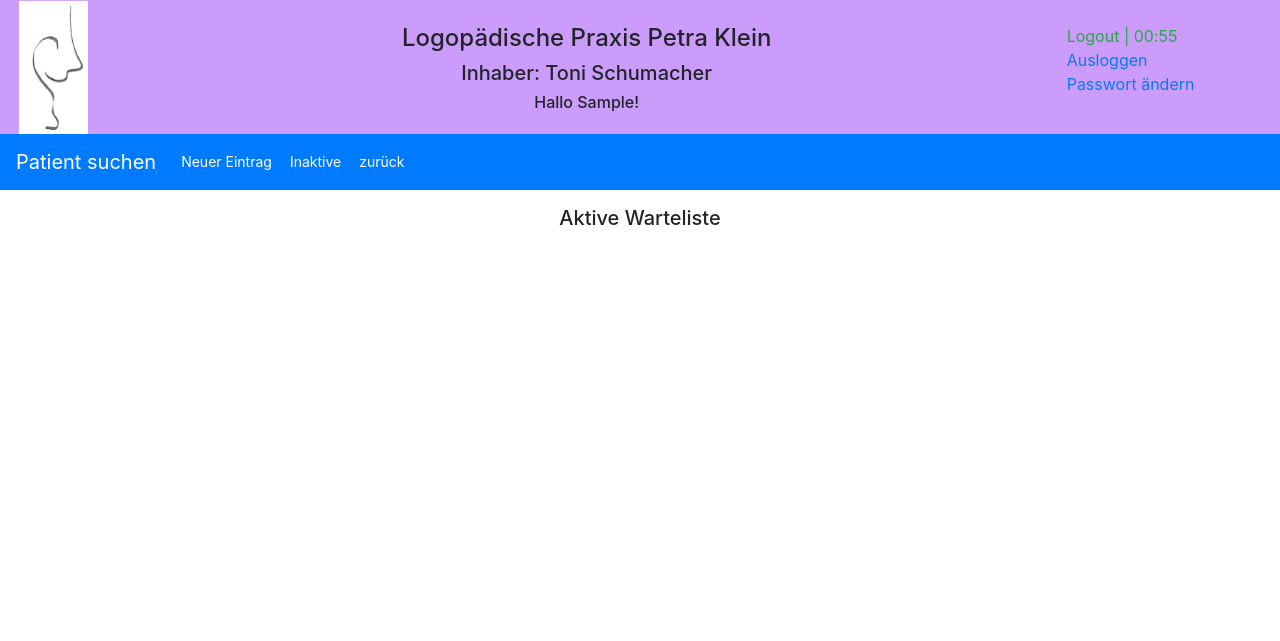
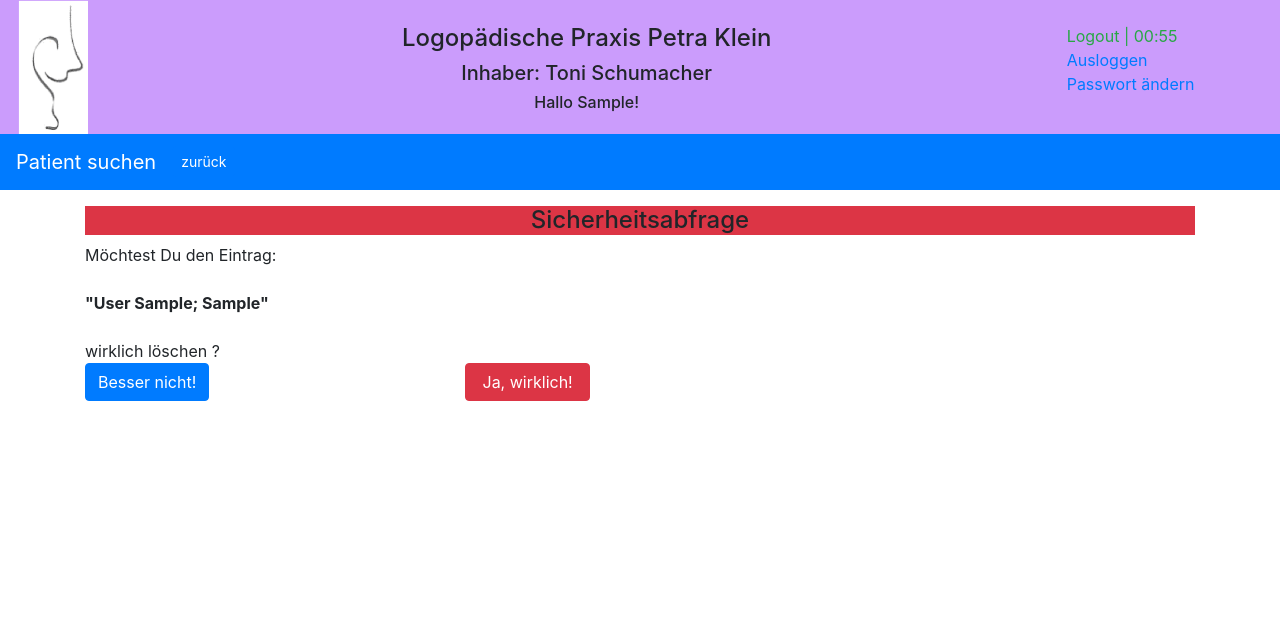
Before and after one commit to nkrings-nettersheim/logopaedie, a Django app: page /reports/delete/waitlistitem/1/ in a window 1280 px wide. Shown: the top 641 px of the page. Run offline with Django 3.2, Linux system fonts and the light colour scheme; a user stored in the database is signed in; tables that the repository leaves empty hold one stand-in row (values such as "Sample post"); data that the repository does not hold is empty; parts of the project's set-up code (start-up, migrations or seed data) failed here and were passed over; some libraries are stand-ins or nearby versions.

Commit message:
Version 2.41 waitlist

```diff
--- a/reports/forms.py
+++ b/reports/forms.py
@@ -1370,7 +1370,7 @@ class WaitlistForm(forms.ModelForm):
         )
     )
 #    pa_something_else = forms.CharField(widget=CKEditorWidget(config_name='something'))
-    wl_information = forms.CharField(widget=CKEditorWidget(config_name='something'))
+    wl_information = forms.CharField(required=False, widget=CKEditorWidget(config_name='something'))
 
     GENDER = (
         ('1', 'weiblich'),
--- a/reports/templates/reports/waitlist.html
+++ b/reports/templates/reports/waitlist.html
@@ -19,11 +19,11 @@
         </li>
         {% if status == 'True' %}
             <li class="nav-item">
-              <a class="btn btn-primary btn-sm" href="{% url 'reports:waitlist' False%}" role="button">Inaktive</a>
+              <a class="btn btn-primary btn-sm" href="{% url 'reports:waitlist' False%}" role="button">Pat. wo anders / sonstiges</a>
             </li>
         {% else %}
             <li class="nav-item">
-              <a class="btn btn-primary btn-sm" href="{% url 'reports:waitlist' True%}" role="button">Aktive</a>
+              <a class="btn btn-primary btn-sm" href="{% url 'reports:waitlist' True %}" role="button">Warteliste</a>
             </li>
         {% endif %}
         <li class="nav-item">
@@ -39,11 +39,11 @@
     <p></p>
     <div class="container">
         <div class="row">
-            <div class="col-sm-12">
+            <div class="col-sm-12 ">
                 {% if status == 'True' %}
-                <h5><center>Aktive Warteliste</center></h5>
+                <h1 class="display-4 bg-success"><center>Warteliste</center></h1>
                 {% else %}
-                <h5><center>Inaktive Warteliste</center></h5>
+                <h1  class="display-4 bg-danger"><center>Pat. wo anders / sonstiges</center></h1>
                 {% endif %}
             </div>
         </div>
@@ -77,7 +77,7 @@
             <div class="col-sm-4 inline">
                 <strong><a href="{% url 'reports:edit_waitlist' item.id %}">{{ item.wl_last_name}} {{ item.wl_first_name}}</a></strong>
             </div>
-            {% if 'Nettersheim' in item.wl_city %}
+            {% if 'Nett' in item.wl_city %}
                 <div class="col-sm-4 inline text-success">
                     <strong>{{ item.wl_city}}</strong>
                 </div>
@@ -151,7 +151,7 @@
         <div class="row">
             {% if status == 'True' %}
             <div class="col-sm-2 inline">
-                    <a href="{% url 'reports:copy_waitlist_item' item.id%}">
+                    <a href="{% url 'reports:copy_waitlist_item' item.id %}">
                         <button type="button" class="btn btn-primary btn-sm"><i class="fa fa-floppy-o"> Patient anlegen</i></button>
                     </a>
             </div>
@@ -159,7 +159,7 @@
                 &nbsp;
             </div>
             <div class="col-sm-2 inline">
-                 <a href="{% url 'reports:set_waitlist_item_inactive' item.id%}">
+                 <a href="{% url 'reports:set_waitlist_item_inactive' item.id %}">
                        <button type="button" class="btn btn-primary btn-sm"><i class="fa fa-square-o" aria-hidden="true"> Inaktive setzen</i></button>
                  </a>
             </div>
@@ -167,7 +167,7 @@
 
             {% if request.user.groups.all.0.name == 'Fachadmin' or request.user.groups.all.1.name == 'Fachadmin' or request.user.groups.all.2.name == 'Fachadmin'%}
             <div class="col-sm-2 inline">
-                    <a href="{% url 'reports:delete_waitlist_item' item.id%}">
+                    <a href="{% url 'reports:delete_waitlist_item' item.id %}">
                         <button type="button" class="btn btn-danger btn-sm"><i class="fa fa-trash"> löschen</i></button>
                     </a>
             </div>
@@ -180,7 +180,7 @@
                 &nbsp;
             </div>
             <div class="col-sm-2 inline">
-                 <a href="{% url 'reports:set_waitlist_item_active' item.id%}">
+                 <a href="{% url 'reports:set_waitlist_item_active' item.id %}">
                        <button type="button" class="btn btn-primary btn-sm"><i class="fa fa-check-square-o" aria-hidden="true"> Aktive setzen</i></button>
                  </a>
             </div>
--- /dev/null
+++ b/reports/templates/reports/waitlist_confirm_delete.html
@@ -0,0 +1,47 @@
+{% extends "base.html" %}
+
+{% block extrahead %}
+    {% load static %}
+    <link rel="stylesheet" href="{% static 'reports/style_e2.css' %}">
+{% endblock %}
+{% block nav %}
+<nav class="navbar navbar-expand-sm bg-primary navbar-dark">
+  <a class="navbar-brand" href="{% url 'reports:index' %}" >Patient suchen</a>
+  <button class="navbar-toggler" type="button" data-toggle="collapse" data-target="#collapsibleNavbar">
+    <span class="navbar-toggler-icon"></span>
+  </button>
+  <div class="collapse navbar-collapse" id="collapsibleNavbar">
+    <ul class="navbar-nav">
+        <li class="nav-item">
+          <a class="btn btn-primary btn-sm" href="{% url 'reports:waitlist' True %}" role="button">zurück</a>
+        </li>
+    </ul>
+  </div>
+</nav>
+{% endblock %}
+
+{% block content %}
+<content>
+    <p></p>
+    <div class="container">
+        <div class="row">
+            <div class="col-sm">
+                <h4 class="bg-danger"><center>Sicherheitsabfrage</center></h4>
+            </div>
+        </div>
+    <form method="post">{% csrf_token %}
+        <div class="row">
+            <div class="col-sm-4">Möchtest Du den Eintrag: <br><br><strong>"{{ waitlist }}"</strong> <br><br>wirklich löschen ?</div>
+
+            <div class="col-sm"></div>
+        </div>
+        <div class="row">
+            <div class="col-sm-4"><a class="btn btn-primary" href="{% url 'reports:waitlist' False %}" role="button">Besser nicht!</a></div>
+            <div class="col-sm"><button type="submit" class="btn btn-danger">&nbsp;Ja, wirklich!&nbsp;</button>
+                </div>
+        </div>
+    </form>
+    </div>
+
+</content>
+{% endblock %}
--- a/reports/urls.py
+++ b/reports/urls.py
@@ -74,7 +74,7 @@ urlpatterns = [
     path('edit/waitlist/<id>/', views.edit_waitlist, name='edit_waitlist'),
     path('waitlist/<status>/', views.waitlist, name='waitlist'),
     path('copy/waitlistitem/<id>/', views.copy_waitlist_item, name='copy_waitlist_item'),
-    path('delete/waitlistitem/<id>/', views.delete_waitlist_item, name='delete_waitlist_item'),
+    path('delete/waitlistitem/<pk>/', views.delete_waitlist_item.as_view(), name='delete_waitlist_item'),
     path('set/waitlistitem_inactive/<id>/', views.set_waitlist_item_inactive, name='set_waitlist_item_inactive'),
     path('set/waitlistitem_active/<id>/', views.set_waitlist_item_active, name='set_waitlist_item_active'),
 
--- a/reports/views.py
+++ b/reports/views.py
@@ -42,7 +42,7 @@ from .models import Patient, Therapy, Process_report, Therapy_report, Doctor, Th
     Therapy_Something, Document_therapy, Patient_Something, Login_Failed, Diagnostic_group, Wait_list
 
 logger = logging.getLogger(__name__)
-locale.setlocale(locale.LC_TIME, "de_DE")
+locale.setlocale(locale.LC_TIME, "de_DE.UTF-8")
 
 ##########################################################################
 # Area start and patient search
@@ -1163,15 +1163,22 @@ def copy_waitlist_item(request, id=id):
     return render(request, 'reports/waitlist.html', {'waitlist': waitlist, 'status': 'True'})
 
 
-@login_required
-def delete_waitlist_item(request, id=None):
-    item = get_object_or_404(Wait_list, id=id)
-    if item:
-        item.delete()
-        waitlist = Wait_list.objects.filter(wl_active=True).order_by('wl_call_date')
-        return render(request, 'reports/waitlist.html', {'waitlist': waitlist, 'status': 'True'})
-    else:
-        return redirect('/reports/')
+#@login_required
+#def delete_waitlist_item(request, id=None):
+#    item = get_object_or_404(Wait_list, id=id)
+#    if item:
+#        item.delete()
+#        waitlist = Wait_list.objects.filter(wl_active=True).order_by('wl_call_date')
+#        return render(request, 'reports/waitlist.html', {'waitlist': waitlist, 'status': 'True'})
+#    else:
+#        return redirect('/reports/')
+
+class delete_waitlist_item(DeleteView):
+    model = Wait_list
+    template_name = 'reports/waitlist_confirm_delete.html'
+    context_object_name = 'waitlist'
+    success_url = reverse_lazy('reports:waitlist', kwargs=dict(status='False'))
+    #('reports/waitlist/%(status)s/', ['status'])
 
 
 @login_required
```
Also changed, not shown: reports/migrations/0020_auto_20211114_1224.py.
